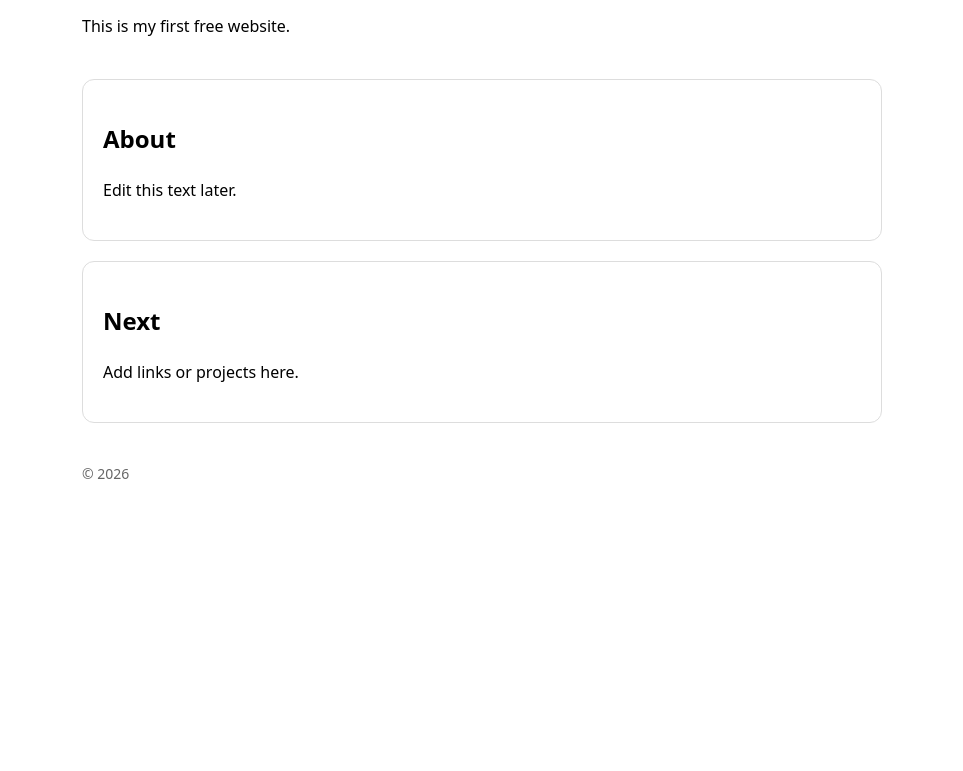
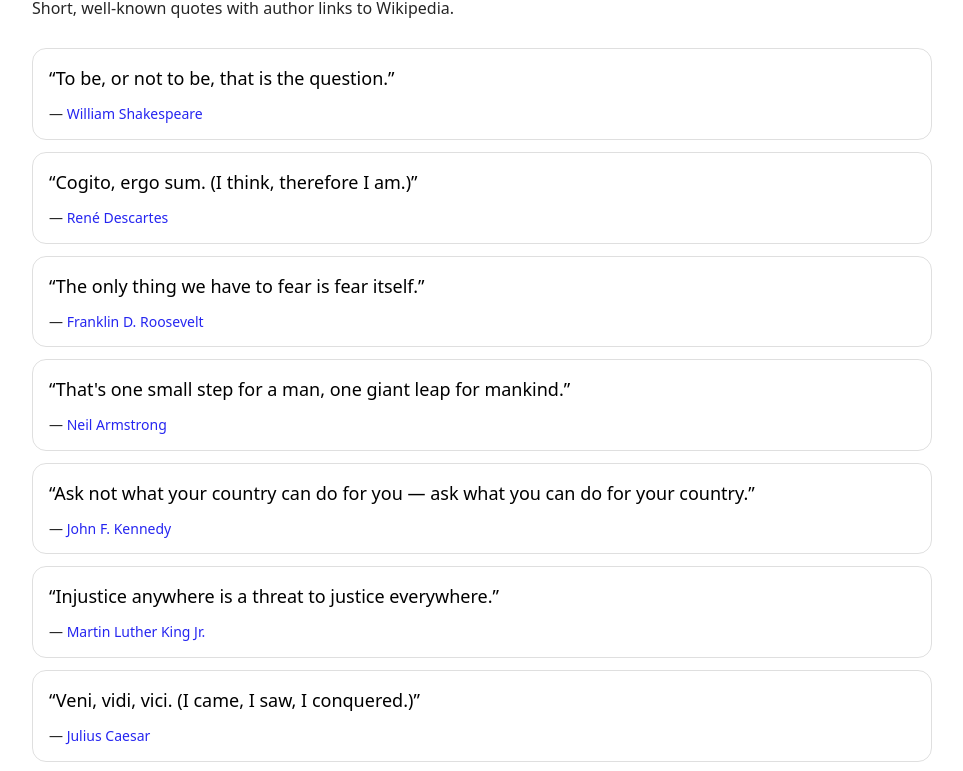
Before and after one commit to TidalStrait/TidalStrait.github.io, a plain HTML site: page index.html in a window 1280 px wide. Shown: the part 119-890 px from the top of the page, without its empty margins (158-1121 px from the left). Before the commit the page ends 800 px from the top, so only its background shows below. Drawn offline with Linux system fonts and the light colour scheme.

Commit message:
Update index.html

```diff
--- a/index.html
+++ b/index.html
@@ -1,53 +1,126 @@
 <!doctype html>
 <html lang="en">
   <head>
-  <meta charset="utf-8">
-  <title>My Basic Site</title>
-  <meta name="viewport" content="width=device-width, initial-scale=1">
+    <meta charset="UTF-8" />
+    <meta name="viewport" content="width=device-width, initial-scale=1.0" />
+    <title>Famous Quotes</title>
+    <meta name="description" content="A simple list of famous quotes with links to the authors on Wikipedia." />
     <style>
+      :root { color-scheme: light dark; }
       body {
-      font-family: system-ui, Arial, sans-serif;
-      max-width: 800px;
-      margin: 60px auto;
+        font-family: system-ui, -apple-system, Segoe UI, Roboto, Arial, sans-serif;
+        max-width: 900px;
+        margin: 56px auto;
         padding: 0 16px;
-      line-height: 1.6;
+        line-height: 1.55;
       }
-    header { margin-bottom: 40px; }
-    .box {
-      border: 1px solid #ddd;
-      border-radius: 12px;
-      padding: 20px;
-      margin-bottom: 20px;
+      header { margin-bottom: 28px; }
+      h1 { margin: 0 0 6px; font-size: 34px; }
+      p { margin: 0; opacity: 0.85; }
+      ul { list-style: none; padding: 0; margin: 28px 0; }
+      li {
+        border: 1px solid rgba(127,127,127,0.25);
+        border-radius: 14px;
+        padding: 16px 16px 14px;
+        margin: 12px 0;
       }
-    footer {
-      margin-top: 40px;
-      font-size: 14px;
-      color: #666;
-    }
+      blockquote { margin: 0 0 10px; font-size: 18px; }
+      .byline { font-size: 14px; opacity: 0.85; }
+      a { text-decoration: none; }
+      a:hover { text-decoration: underline; }
+      footer { margin-top: 34px; font-size: 13px; opacity: 0.75; }
+      .tag { display: inline-block; border: 1px solid rgba(127,127,127,0.35); border-radius: 999px; padding: 2px 10px; font-size: 12px; margin-left: 8px; opacity: 0.9; }
     </style>
   </head>
   <body>
     <header>
-    <h1>Hello</h1>
-    <p>This is my first free website.</p>
+      <h1>Famous Quotes</h1>
+      <p>Short, well-known quotes with author links to Wikipedia.</p>
     </header>
 
-  <div class="box">
-    <h2>About</h2>
-    <p>Edit this text later.</p>
-  </div>
-
-  <div class="box">
-    <h2>Next</h2>
-    <p>Add links or projects here.</p>
-  </div>
+    <ul id="quotes"></ul>
 
     <footer>
-    © <span id="year"></span>
+      <span>Last updated: <span id="today"></span></span>
+      <span class="tag">Static HTML</span>
     </footer>
 
     <script>
-    document.getElementById("year").textContent = new Date().getFullYear();
+      // Edit this list to add/remove quotes.
+      const QUOTES = [
+        {
+          quote: "To be, or not to be, that is the question.",
+          author: "William Shakespeare",
+          wiki: "https://en.wikipedia.org/wiki/William_Shakespeare"
+        },
+        {
+          quote: "Cogito, ergo sum. (I think, therefore I am.)",
+          author: "René Descartes",
+          wiki: "https://en.wikipedia.org/wiki/Ren%C3%A9_Descartes"
+        },
+        {
+          quote: "The only thing we have to fear is fear itself.",
+          author: "Franklin D. Roosevelt",
+          wiki: "https://en.wikipedia.org/wiki/Franklin_D._Roosevelt"
+        },
+        {
+          quote: "That's one small step for a man, one giant leap for mankind.",
+          author: "Neil Armstrong",
+          wiki: "https://en.wikipedia.org/wiki/Neil_Armstrong"
+        },
+        {
+          quote: "Ask not what your country can do for you — ask what you can do for your country.",
+          author: "John F. Kennedy",
+          wiki: "https://en.wikipedia.org/wiki/John_F._Kennedy"
+        },
+        {
+          quote: "Injustice anywhere is a threat to justice everywhere.",
+          author: "Martin Luther King Jr.",
+          wiki: "https://en.wikipedia.org/wiki/Martin_Luther_King_Jr."
+        },
+        {
+          quote: "Veni, vidi, vici. (I came, I saw, I conquered.)",
+          author: "Julius Caesar",
+          wiki: "https://en.wikipedia.org/wiki/Julius_Caesar"
+        },
+        {
+          quote: "The unexamined life is not worth living.",
+          author: "Socrates",
+          wiki: "https://en.wikipedia.org/wiki/Socrates"
+        },
+        {
+          quote: "Knowledge is power.",
+          author: "Francis Bacon",
+          wiki: "https://en.wikipedia.org/wiki/Francis_Bacon"
+        },
+        {
+          quote: "Stay hungry, stay foolish.",
+          author: "Steve Jobs",
+          wiki: "https://en.wikipedia.org/wiki/Steve_Jobs"
+        }
+      ];
+
+      const ul = document.getElementById("quotes");
+      for (const item of QUOTES) {
+        const li = document.createElement("li");
+
+        const bq = document.createElement("blockquote");
+        bq.textContent = "“" + item.quote + "”";
+
+        const by = document.createElement("div");
+        by.className = "byline";
+        by.innerHTML = `— <a href="${item.wiki}" target="_blank" rel="noopener noreferrer">${item.author}</a>`;
+
+        li.appendChild(bq);
+        li.appendChild(by);
+        ul.appendChild(li);
+      }
+
+      document.getElementById("today").textContent = new Date().toLocaleDateString(undefined, {
+        year: "numeric",
+        month: "short",
+        day: "numeric"
+      });
     </script>
   </body>
 </html>
```
Lines whose indentation alone changed are shown as unchanged.
